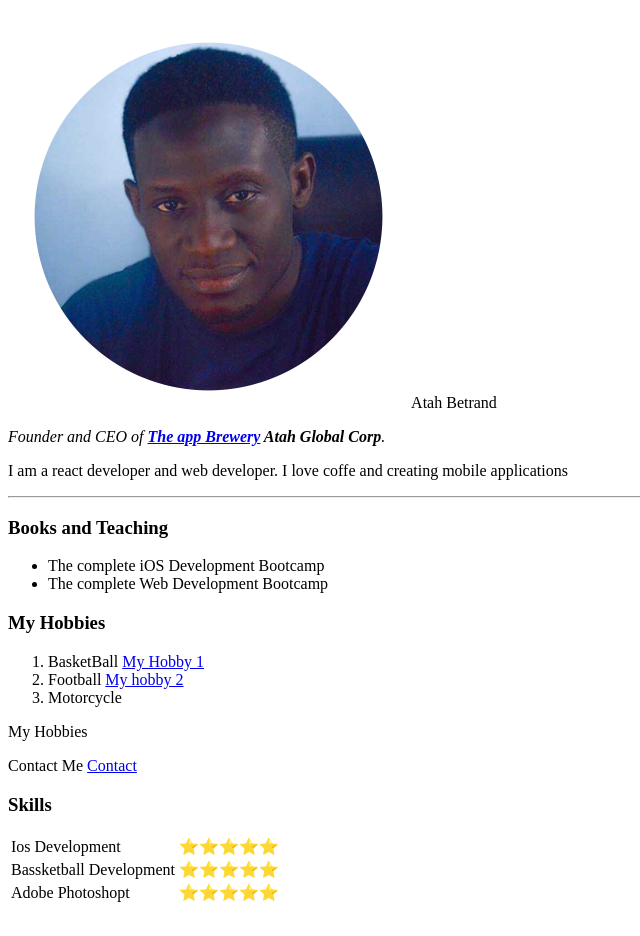
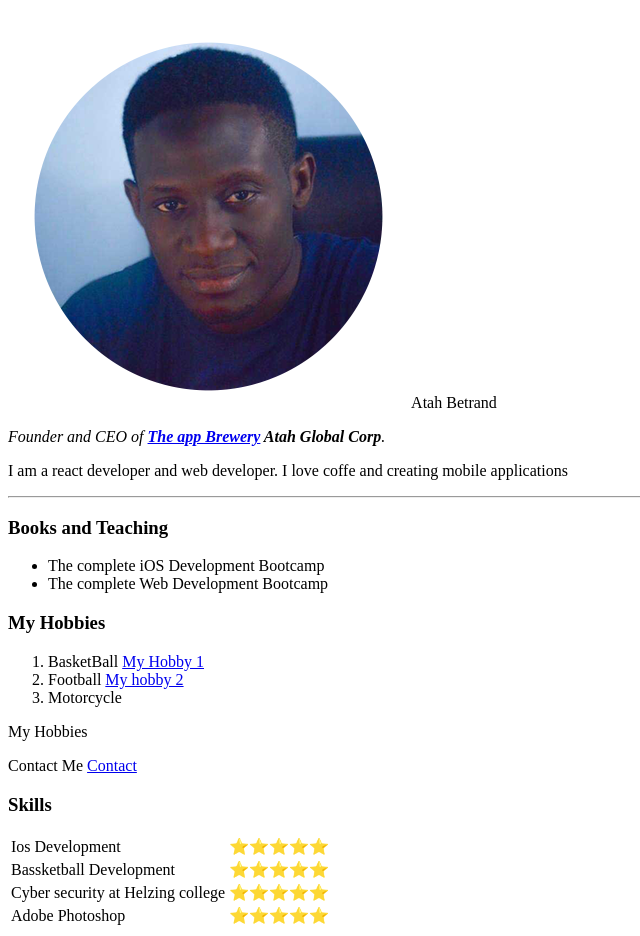
Before and after one commit to Atah-Betrand/cv, a plain HTML site: page index.html in a window 1280 px wide. Shown: the whole page, without its empty margins (0-640 px from the left). Before the commit the page ends 913 px from the top, so only its background shows below. Drawn offline with Linux system fonts and the light colour scheme.

Commit message:
Update index.html
I added a skill im currently working on

```diff
--- a/index.html
+++ b/index.html
@@ -36,8 +36,12 @@
             <td>Bassketball Development</td>
             <td>⭐⭐⭐⭐⭐</td>
         </tr>
+         <tr>
+            <td>Cyber security at Helzing college</td>
+            <td>⭐⭐⭐⭐⭐</td>
+        </tr>
         <tr>
-            <td>Adobe Photoshopt</td>
+            <td>Adobe Photoshop</td>
             <td>⭐⭐⭐⭐⭐</td>
         </tr>
     </table>
```
